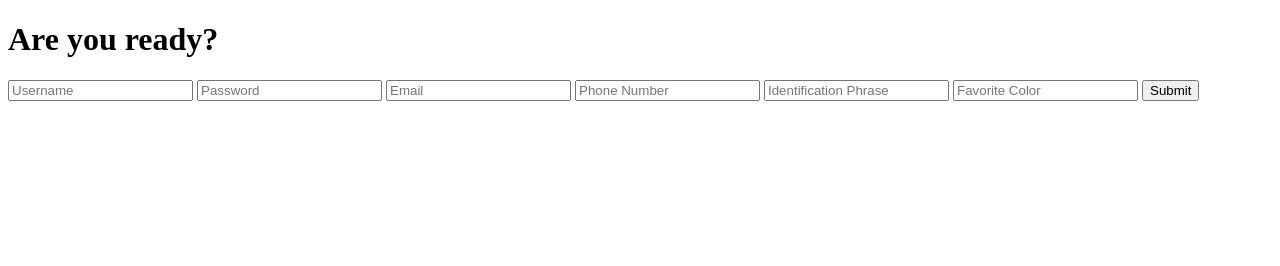
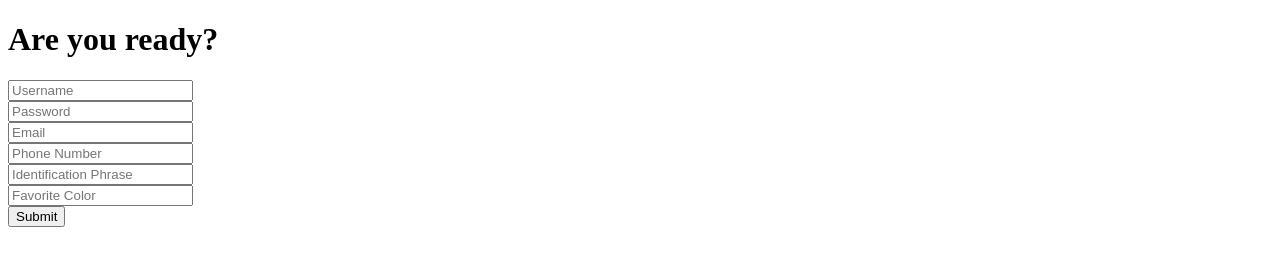
Before and after one commit to gfink15/gfink15.github.io, a plain HTML site: page index.html in a window 1280 px wide. Drawn offline with Linux system fonts and the light colour scheme.

Commit message:
Update index.html

```diff
--- a/index.html
+++ b/index.html
@@ -5,12 +5,12 @@
   </head>
   <body>
     <h1>Are you ready?</h1>
-    <input type="text" placeholder="Username">
-    <input type="text" placeholder="Password">
-    <input type="text" placeholder="Email">
-    <input type="text" placeholder="Phone Number">
-    <input type="text" placeholder="Identification Phrase">
-    <input type="text" placeholder="Favorite Color">
+    <input type="text" placeholder="Username"><br>
+    <input type="text" placeholder="Password"><br>
+    <input type="text" placeholder="Email"><br>
+    <input type="text" placeholder="Phone Number"><br>
+    <input type="text" placeholder="Identification Phrase"><br>
+    <input type="text" placeholder="Favorite Color"><br>
     <button type="button" onclick="Redirect()">Submit</button>
   </body>
   <script>
```
